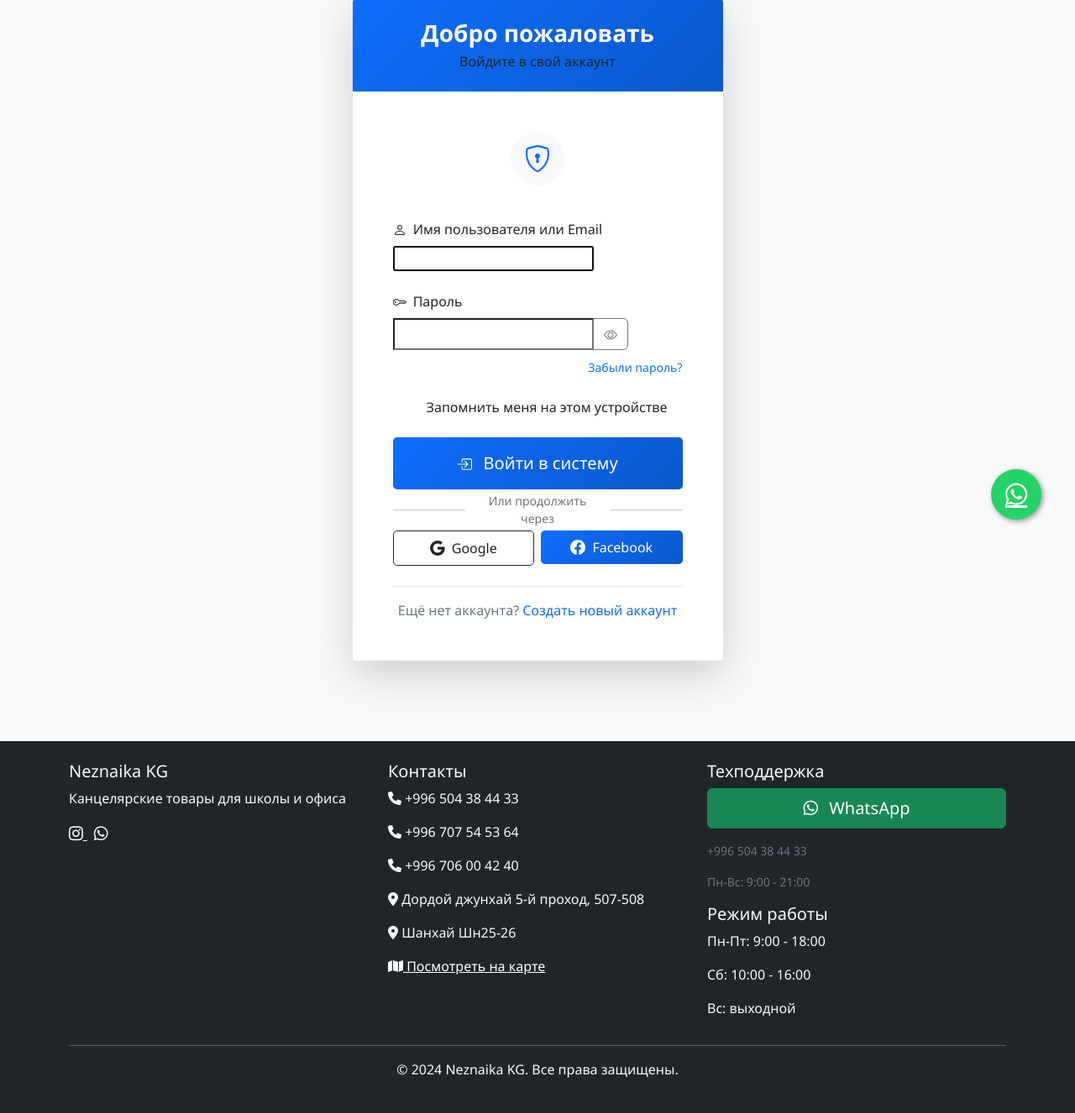
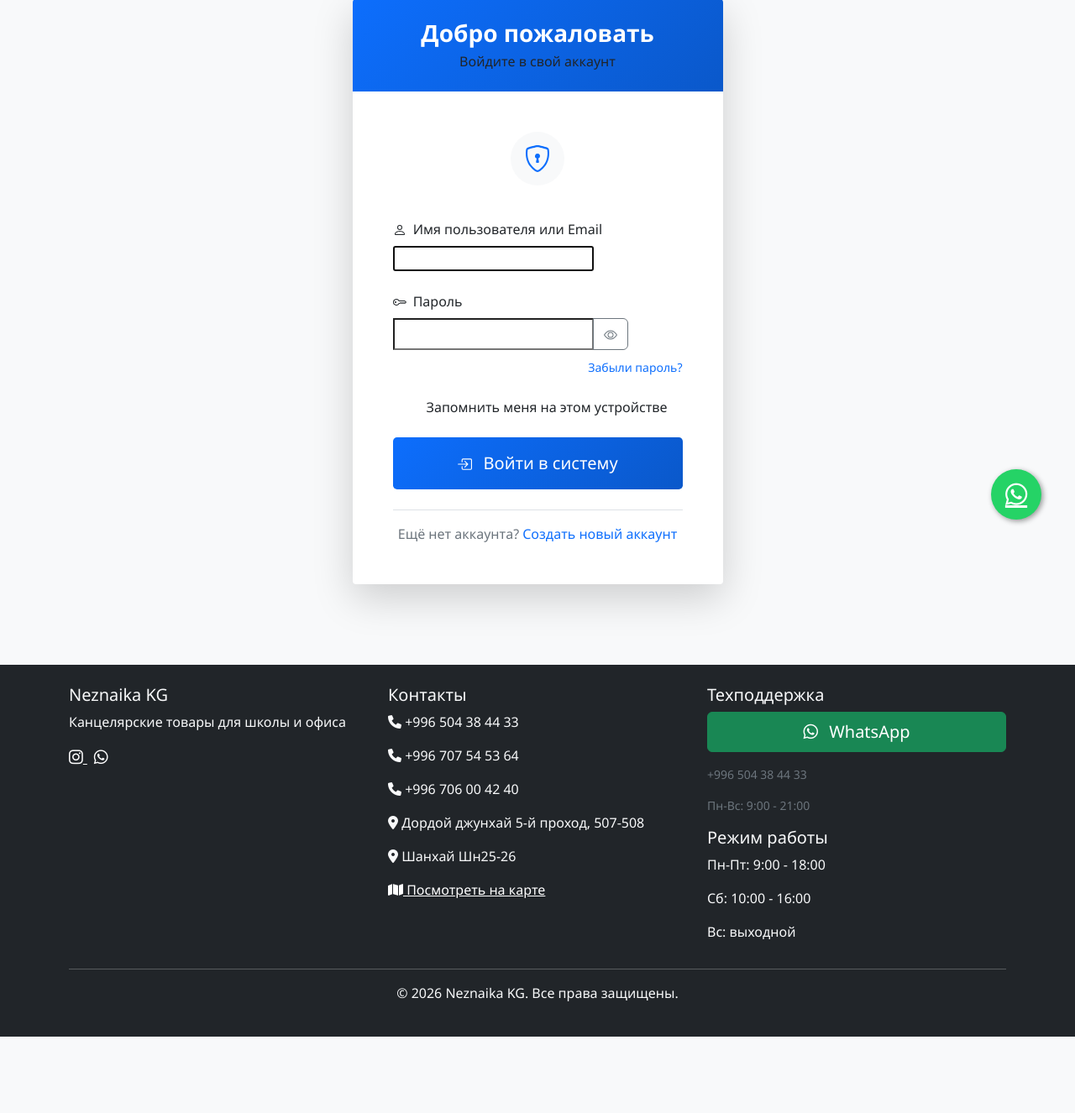
Before and after one commit to Dantikal/stationery, a Django app: page /accounts/login/ in a window 1280 px wide. Shown: the part 141-1467 px from the top of the page at 84% size. After the commit the page ends 1376 px from the top, so only its background shows below. Run offline with Django 5.2, Linux system fonts and the light colour scheme; some libraries are stand-ins or nearby versions.

Commit message:
Remove social login buttons from login form

```diff
--- a/templates/accounts/login.html
+++ b/templates/accounts/login.html
@@ -117,31 +117,7 @@
                             </div>
 
                             <!-- Разделитель -->
-                            <div class="position-relative text-center my-4">
-                                <hr class="border-2">
-                                <span class="position-absolute top-50 start-50 translate-middle bg-white px-3 text-muted small">Или продолжить через</span>
-                            </div>
-
-                            <!-- Социальные кнопки -->
-                            <div class="row g-2 mb-4">
-                                <div class="col-6">
-                                    <a href="#" class="btn btn-outline-dark d-flex align-items-center justify-content-center py-2 rounded-3">
-                                        <svg xmlns="http://www.w3.org/2000/svg" width="18" height="18" fill="currentColor" class="bi bi-google me-2" viewBox="0 0 16 16">
-                                            <path d="M15.545 6.558a9.4 9.4 0 0 1 .139 1.626c0 2.434-.87 4.492-2.384 5.885h.002C11.978 15.292 10.158 16 8 16A8 8 0 1 1 8 0a7.7 7.7 0 0 1 5.352 2.082l-2.284 2.284A4.35 4.35 0 0 0 8 3.166c-2.087 0-3.86 1.408-4.492 3.304a4.8 4.8 0 0 0 0 3.063h.003c.635 1.893 2.405 3.301 4.492 3.301 1.078 0 2.004-.276 2.722-.764h-.003a3.7 3.7 0 0 0 1.599-2.431H8v-3.08h7.545z"/>
-                                        </svg>
-                                        Google
-                                    </a>
-                                </div>
-                                <div class="col-6">
-                                    <a href="#" class="btn btn-primary d-flex align-items-center justify-content-center py-2 rounded-3">
-                                        <svg xmlns="http://www.w3.org/2000/svg" width="18" height="18" fill="currentColor" class="bi bi-facebook me-2" viewBox="0 0 16 16">
-                                            <path d="M16 8.049c0-4.446-3.582-8.05-8-8.05C3.58 0-.002 3.603-.002 8.05c0 4.017 2.926 7.347 6.75 7.951v-5.625h-2.03V8.05H6.75V6.275c0-2.017 1.195-3.131 3.022-3.131.876 0 1.791.157 1.791.157v1.98h-1.009c-.993 0-1.303.621-1.303 1.258v1.51h2.218l-.354 2.326H9.25V16c3.824-.604 6.75-3.934 6.75-7.951"/>
-                                        </svg>
-                                        Facebook
-                                    </a>
-                                </div>
-                            </div>
-                        </form>
+                            </form>
 
                         <!-- Регистрация -->
                         <div class="text-center pt-3 border-top">
--- a/templates/base.html
+++ b/templates/base.html
@@ -158,7 +158,7 @@
             </div>
             <hr>
             <div class="text-center">
-                <p>&copy; 2024 {{ settings.SHOP_NAME }}. Все права защищены.</p>
+                <p>&copy; 2026 {{ settings.SHOP_NAME }}. Все права защищены.</p>
             </div>
         </div>
     </footer>
```
